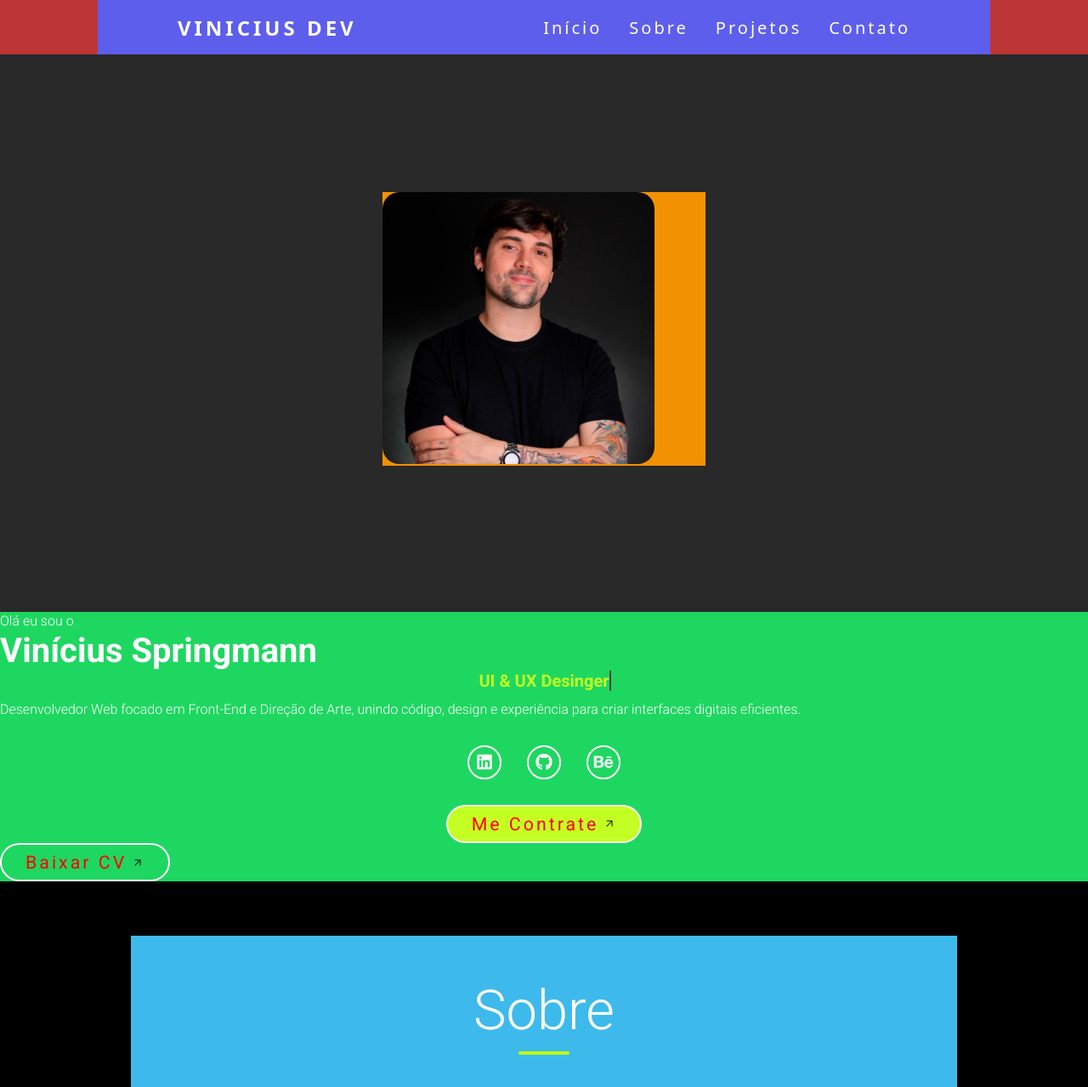
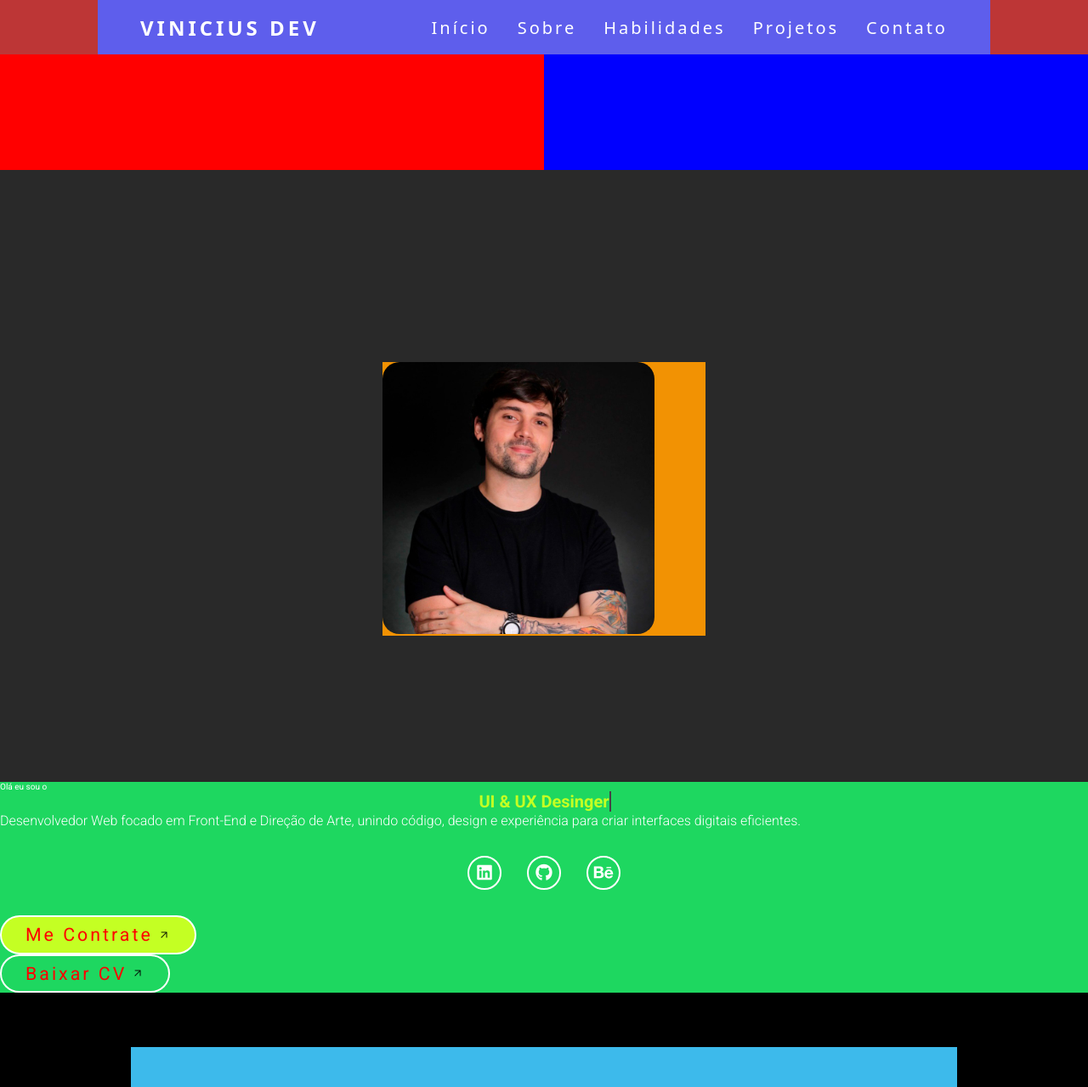
Before and after one commit to vguelere/desenvolvedor-front-end-estudos, a plain HTML site: page index.html in a window 1280 px wide. Shown: the top 1279 px of the page at 85% size. Drawn offline with Linux system fonts and the light colour scheme.

Commit message:
Ajuste de Perfil Blue and Red

```diff
--- a/index.html
+++ b/index.html
@@ -25,12 +25,18 @@
         <ul class="nav-list">
           <li><a href="#home">Início</a></li>
           <li><a href="#sobre">Sobre</a></li>
+          <li><a href="#habilidades">Habilidades</a></li>
           <li><a href="#projetos">Projetos</a></li>
           <li><a href="#contato">Contato</a></li>
         </ul>
       </nav>
     </header>
 
+
+<div class="boxes">
+  <div class="box box1"></div>
+  <div class="box box2"></div>
+</div>
 
     <!-- Bio -->
     <div class="central">
@@ -44,9 +50,7 @@
          </div>
         </div>
             <div class="topo">
-                        <span class="descritivo">Olá eu sou o</span> <h2><span>Vinícius Springmann</span></h2>
-                        <h1 class="typing-text"><span></span></h1>
-                        <br>
+                        <span class="">Olá eu sou o<h1 class="typing-text"><span></span></h1>
                         <span class="descritivo">Desenvolvedor Web focado em Front-End e Direção de Arte, unindo código, design e experiência para criar interfaces digitais eficientes.</span>
                         <div class="social-icons-2">
                             <a href="#" ><i class="fa-brands fa-linkedin"></i></a>
@@ -55,7 +59,7 @@
                     </div>
 
 
-                    <div class="buttons botoes-linha">
+                    <div class="">
                     <div class="btn-wrap">
                         <a href="#" class="btn-active slot-btn">
                             <span class="slot-content">
@@ -65,10 +69,7 @@
                         </a>
                     </div>
                     </div>
-
-            <div class="space"></div>
-
-            <div class="btn-wrap">
+                    <div class="">
                      <a href="#" class="btn slot-btn">
                             <span class="slot-content">
                              Baixar CV
@@ -154,7 +155,7 @@
         </div>
 
        <!-- Skills -->
-        <section class="servicos section" id="servicos">
+        <section class="servicos section" id="habilidades">
              <div class="container">
                     <div class="title">
                         <h2>Skills</h2>
--- a/style.css
+++ b/style.css
@@ -375,6 +375,44 @@ span{
     transition: 0.3 ease;
     cursor: pointer;
 }
+
+.boxes {
+  display: flex;
+  width: 100vw;
+  height: 200px;
+}
+
+.box {
+  flex: 1;
+}
+
+.box1 {
+  background: red;
+
+}
+
+.box2 {
+  background: blue;
+
+}
+
+@media (max-width: 768px) {
+  .boxes {
+    flex-direction: column;
+    height: 100vh;                 /* ocupa a tela */
+    justify-content: space-between;/* 🔴 sobe | 🔵 desce */
+  }
+
+  .box {
+    width: 100%;
+    height: 200px;
+  }
+
+  .box2 {
+    margin-right: 0;               /* remove margem no mobile */
+  }
+}
+
 
 .btn:hover{
     transform: scale3d(1.03);
```
Lines whose indentation alone changed are shown as unchanged.
